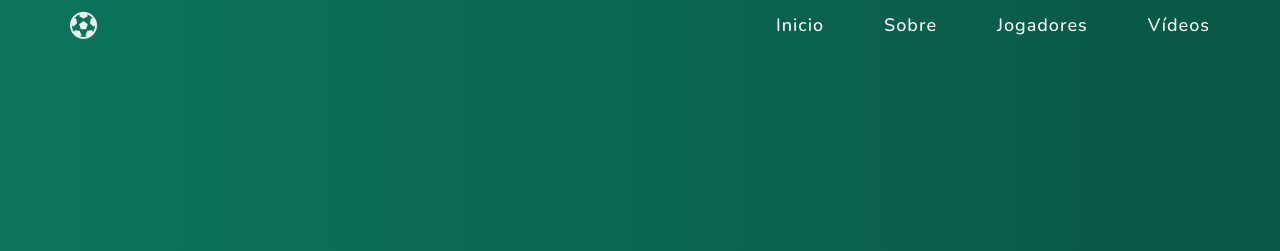
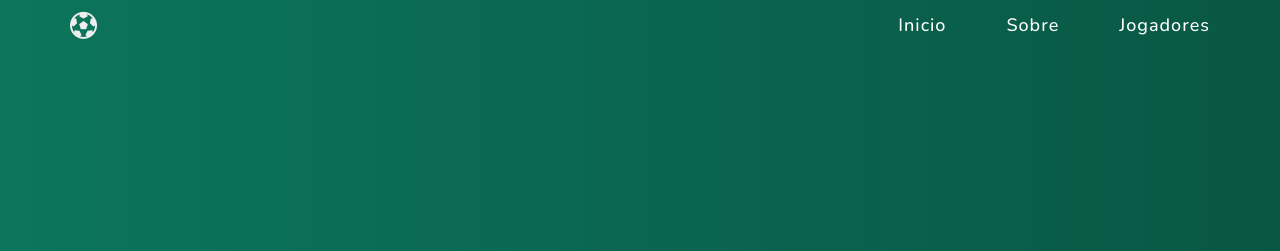
Before and after one commit to JessicaLuanaG/Projeto-Du, a plain HTML site: page index.html in a window 1280 px wide. Shown: the top 251 px of the page. Drawn offline with nearby package versions, Linux system fonts and the light colour scheme; a web font is replaced by a local one.

Commit message:
deleted videos page

```diff
--- a/index.html
+++ b/index.html
@@ -22,7 +22,6 @@
                 <li><a href=".">Inicio</a></li>
                 <li><a href="#sobre">Sobre</a></li>
                 <li><a href="#jogadores">Jogadores</a></li>
-                <li><a href="#videos">Vídeos</a></li>
             </ul>
         </nav>
     </header>
```
